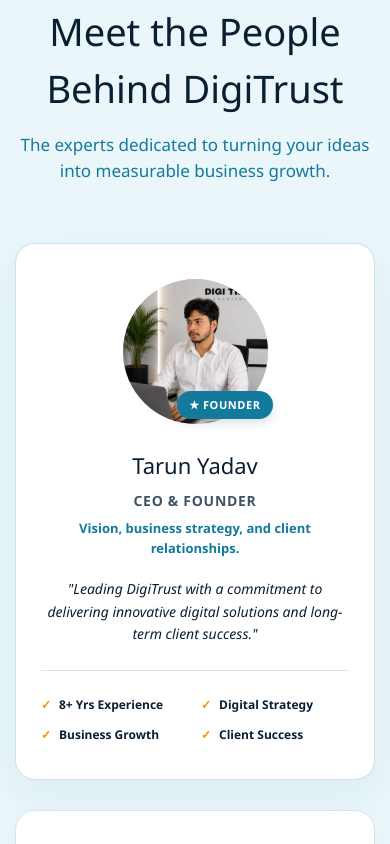
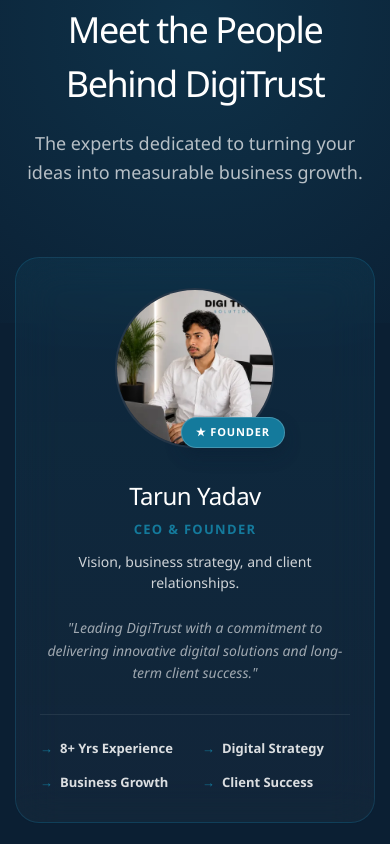
Before and after one commit to Sierra117marksman/Digitrust_solutions, a Next.js app: page / in a window 390 px wide. Shown: the part 10000-10844 px from the top of the page. Built offline with nearby package versions, Linux system fonts and the light colour scheme; no server answers.

Commit message:
feat: complete Phase 2 - add premium team section redesign and navbar dropdown

```diff
--- a/app/components/TeamSection.tsx
+++ b/app/components/TeamSection.tsx
@@ -41,7 +41,7 @@
             </div>
             <div className="team-content">
               <h3>Ajay Thakkar</h3>
-              <p className="team-role">Lead Developer</p>
+              <p className="team-role">Main Developer</p>
               <p className="team-focus">Building fast, secure, scalable websites and applications.</p>
               <p className="team-bio">&quot;Specialized in modern web technologies, performance optimization, and secure application development.&quot;</p>
               <ul className="team-highlights">
--- a/app/globals.css
+++ b/app/globals.css
@@ -181,6 +181,116 @@
 
 .nav-item.active::after {
   width: 100%;
+}
+
+.nav-item-group {
+  position: relative;
+  display: flex;
+  align-items: center;
+  height: 100%;
+}
+
+.dropdown-caret {
+  margin-left: 4px;
+  font-size: 10px;
+  opacity: 0.6;
+  transition: transform 250ms ease;
+}
+
+.nav-item-group:hover .dropdown-caret {
+  transform: rotate(180deg);
+}
+
+.nav-dropdown {
+  position: absolute;
+  top: 100%;
+  left: 50%;
+  transform: translateX(-50%) translateY(10px);
+  padding-top: 15px;
+  opacity: 0;
+  visibility: hidden;
+  pointer-events: none;
+  transition: all 300ms cubic-bezier(0.16, 1, 0.3, 1);
+  z-index: 60;
+}
+
+.nav-item-group:hover .nav-dropdown {
+  opacity: 1;
+  visibility: visible;
+  pointer-events: auto;
+  transform: translateX(-50%) translateY(0);
+}
+
+.nav-dropdown-inner {
+  display: flex;
+  gap: 30px;
+  background: var(--white);
+  border: 1px solid var(--border);
+  border-radius: 16px;
+  padding: 24px;
+  width: max-content;
+  box-shadow: 0 10px 40px rgba(11, 31, 51, 0.08);
+}
+
+.dropdown-col {
+  display: flex;
+  flex-direction: column;
+  gap: 12px;
+  min-width: 240px;
+}
+
+.dropdown-heading {
+  font-size: 11px;
+  font-weight: 800;
+  color: var(--blue-dark);
+  text-transform: uppercase;
+  letter-spacing: 0.1em;
+  padding-bottom: 8px;
+  border-bottom: 1px solid var(--border);
+  margin-bottom: 4px;
+}
+
+.dropdown-link {
+  display: flex;
+  align-items: center;
+  gap: 12px;
+  padding: 10px;
+  border-radius: 12px;
+  transition: background 200ms ease;
+  text-decoration: none;
+}
+
+.dropdown-link:hover {
+  background: var(--ice);
+}
+
+.dropdown-icon {
+  display: flex;
+  align-items: center;
+  justify-content: center;
+  width: 36px;
+  height: 36px;
+  border-radius: 8px;
+  background: var(--white);
+  box-shadow: 0 2px 8px rgba(11, 31, 51, 0.05);
+  font-size: 16px;
+}
+
+.dropdown-link div {
+  display: flex;
+  flex-direction: column;
+  gap: 2px;
+}
+
+.dropdown-link strong {
+  font-size: 14px;
+  font-weight: 650;
+  color: var(--navy);
+}
+
+.dropdown-link span {
+  font-size: 12px;
+  color: var(--slate);
 }
 
 .premium-cta {
@@ -3865,123 +3975,150 @@
 }
 
 /* ==========================================================================
-   TEAM SECTION
+   TEAM SECTION (Premium Redesign)
    ========================================================================== */
 
 .team-section {
-  background: var(--ice);
-  padding-bottom: 120px;
+  background: var(--navy);
+  padding: 120px 0;
+  position: relative;
+  overflow: hidden;
+}
+
+.team-section::before {
+  content: "";
+  position: absolute;
+  top: -200px;
+  left: 50%;
+  transform: translateX(-50%);
+  width: 1000px;
+  height: 600px;
+  background: radial-gradient(circle, rgba(33, 157, 197, 0.15) 0%, rgba(11, 31, 51, 0) 70%);
+  pointer-events: none;
 }
 
 .team-header {
   text-align: center;
-  max-width: 600px;
-  margin: 0 auto 60px;
+  max-width: 650px;
+  margin: 0 auto 70px;
+  position: relative;
+  z-index: 2;
 }
 
 .team-header h2 {
-  font-size: 38px;
-  color: var(--navy);
-  margin-bottom: 15px;
+  font-size: clamp(36px, 5vw, 48px);
+  color: var(--white);
+  margin-bottom: 18px;
+  letter-spacing: -0.04em;
 }
 
 .team-lead {
-  font-size: 17px;
-  color: var(--blue-dark);
-  line-height: 1.5;
+  font-size: 18px;
+  color: rgba(255, 255, 255, 0.7);
+  line-height: 1.6;
 }
 
 .team-grid {
   display: grid;
   grid-template-columns: repeat(3, 1fr);
-  gap: 30px;
+  gap: 24px;
   align-items: stretch;
+  position: relative;
+  z-index: 2;
 }
 
 .team-card {
-  background: var(--white);
-  border-radius: 20px;
-  padding: 35px 25px;
-  box-shadow: 0 10px 30px rgba(11, 31, 51, 0.03);
-  border: 1px solid var(--border);
+  background: rgba(255, 255, 255, 0.03);
+  border-radius: 24px;
+  padding: 40px 32px;
+  border: 1px solid rgba(255, 255, 255, 0.08);
   position: relative;
-  transition: transform 300ms ease, box-shadow 300ms ease;
+  transition: transform 400ms cubic-bezier(0.16, 1, 0.3, 1),
+              background 400ms ease,
+              border-color 400ms ease;
   display: flex;
   flex-direction: column;
-}
+  backdrop-filter: blur(20px);
+}
+
 .team-card:hover {
-  transform: translateY(-5px);
-  box-shadow: 0 15px 40px rgba(11, 31, 51, 0.08);
+  transform: translateY(-8px);
+  background: rgba(255, 255, 255, 0.06);
+  border-color: rgba(255, 255, 255, 0.15);
 }
 
 .ceo-card {
-  box-shadow: 0 15px 40px rgba(20, 122, 156, 0.08);
-  border-color: rgba(20, 122, 156, 0.2);
-  transform: scale(1.02);
-}
+  background: linear-gradient(180deg, rgba(33, 157, 197, 0.08) 0%, rgba(255, 255, 255, 0.03) 100%);
+  border-color: rgba(33, 157, 197, 0.2);
+}
+
 .ceo-card:hover {
-  transform: scale(1.02) translateY(-5px);
-  box-shadow: 0 20px 50px rgba(20, 122, 156, 0.12);
+  background: linear-gradient(180deg, rgba(33, 157, 197, 0.12) 0%, rgba(255, 255, 255, 0.05) 100%);
+  border-color: rgba(33, 157, 197, 0.3);
 }
 
 .team-photo-wrap {
   position: relative;
-  width: 130px;
-  height: 130px;
-  margin: 0 auto 25px;
-}
+  width: 140px;
+  height: 140px;
+  margin: 0 auto 30px;
+}
+
 .ceo-card .team-photo-wrap {
-  width: 145px;
-  height: 145px;
-}
+  width: 160px;
+  height: 160px;
+}
+
 .team-photo {
   width: 100%;
   height: 100%;
   border-radius: 50%;
-  background: var(--border);
+  background: var(--navy);
+  border: 2px solid rgba(255, 255, 255, 0.1);
   display: flex;
   justify-content: center;
   align-items: center;
   font-size: 24px;
   font-weight: 750;
-  color: var(--blue-dark);
+  color: var(--white);
   object-fit: cover;
+  transition: border-color 300ms ease;
+}
+
+.team-card:hover .team-photo {
+  border-color: rgba(255, 255, 255, 0.3);
+}
+.ceo-card:hover .team-photo {
+  border-color: var(--blue-dark);
 }
 
 .team-accent {
   position: absolute;
-  bottom: 5px;
-  right: -5px;
+  bottom: 0;
+  right: -10px;
   background: var(--blue-dark);
   color: var(--white);
-  padding: 6px 12px;
-  border-radius: 20px;
+  padding: 6px 14px;
+  border-radius: 99px;
   font-size: 11px;
   font-weight: 800;
-  box-shadow: 0 4px 10px rgba(11, 31, 51, 0.15);
-  letter-spacing: 0.05em;
+  box-shadow: 0 8px 16px rgba(11, 31, 51, 0.4);
+  letter-spacing: 0.08em;
   text-transform: uppercase;
-}
-.code-accent {
-  right: 5px;
+  border: 1px solid rgba(255, 255, 255, 0.2);
+}
+
+.code-accent, .pm-accent {
+  right: 0;
   padding: 0;
-  width: 32px;
-  height: 32px;
-  display: grid;
-  place-items: center;
-  border-radius: 50%;
-  font-size: 13px;
-}
-.pm-accent {
-  right: 5px;
-  padding: 0;
-  width: 32px;
-  height: 32px;
+  width: 36px;
+  height: 36px;
   display: grid;
   place-items: center;
   border-radius: 50%;
   font-size: 14px;
-  background: var(--navy);
+  background: rgba(255, 255, 255, 0.1);
+  backdrop-filter: blur(10px);
 }
 
 .team-content {
@@ -3990,30 +4127,36 @@
   display: flex;
   flex-direction: column;
 }
+
 .team-content h3 {
-  font-size: 22px;
-  color: var(--navy);
-  margin-bottom: 8px;
-}
+  font-size: 24px;
+  color: var(--white);
+  margin-bottom: 6px;
+  letter-spacing: -0.02em;
+}
+
 .team-role {
-  font-size: 14px;
-  color: var(--slate);
-  font-weight: 600;
-  text-transform: uppercase;
-  letter-spacing: 0.05em;
-  margin-bottom: 8px;
-}
-.team-focus {
   font-size: 13px;
   color: var(--blue-dark);
-  font-weight: 600;
-  margin-bottom: 20px;
-}
+  font-weight: 700;
+  text-transform: uppercase;
+  letter-spacing: 0.1em;
+  margin-bottom: 12px;
+}
+
+.team-focus {
+  font-size: 14px;
+  color: rgba(255, 255, 255, 0.8);
+  font-weight: 500;
+  margin-bottom: 24px;
+  line-height: 1.5;
+}
+
 .team-bio {
   font-size: 14px;
-  color: var(--navy);
+  color: rgba(255, 255, 255, 0.6);
   font-style: italic;
-  margin-bottom: 25px;
+  margin-bottom: 30px;
   line-height: 1.6;
   flex: 1;
 }
@@ -4022,62 +4165,67 @@
   list-style: none;
   padding: 0;
   margin: 0;
-  border-top: 1px solid var(--border);
-  padding-top: 25px;
+  border-top: 1px solid rgba(255, 255, 255, 0.08);
+  padding-top: 24px;
   display: grid;
   grid-template-columns: 1fr 1fr;
-  gap: 12px;
+  gap: 14px;
   text-align: left;
 }
+
 .team-highlights li {
-  font-size: 12px;
-  color: var(--navy);
-  font-weight: 750;
+  font-size: 13px;
+  color: rgba(255, 255, 255, 0.85);
+  font-weight: 600;
   position: relative;
-  padding-left: 18px;
-}
+  padding-left: 20px;
+}
+
 .team-highlights li::before {
-  content: "✓";
+  content: "→";
   position: absolute;
   left: 0;
-  color: #f79009;
+  color: var(--blue-dark);
+  font-weight: bold;
 }
 
 .experience-strip {
   display: flex;
   justify-content: center;
-  gap: 40px;
-  margin-top: 50px;
-  padding: 30px;
-  background: var(--white);
-  border-radius: 20px;
-  box-shadow: 0 10px 30px rgba(11, 31, 51, 0.04);
-  border: 1px solid var(--border);
-}
+  flex-wrap: wrap;
+  gap: 12px;
+  margin-top: 60px;
+  position: relative;
+  z-index: 2;
+}
+
 .experience-item {
-  font-size: 15px;
-  font-weight: 750;
-  color: var(--navy);
+  font-size: 13px;
+  font-weight: 600;
+  color: var(--white);
+  background: rgba(255, 255, 255, 0.05);
+  padding: 10px 20px;
+  border-radius: 99px;
+  border: 1px solid rgba(255, 255, 255, 0.1);
   display: flex;
   align-items: center;
   gap: 8px;
+  transition: background 200ms ease;
+}
+
+.experience-item:hover {
+  background: rgba(255, 255, 255, 0.1);
 }
 
 @media (max-width: 991px) {
   .team-grid {
     grid-template-columns: 1fr;
-    max-width: 420px;
+    max-width: 440px;
     margin: 0 auto;
   }
-  .experience-strip {
-    flex-direction: column;
-    align-items: center;
-    gap: 20px;
-  }
-  .ceo-card {
-    transform: none;
-  }
-  .ceo-card:hover {
-    transform: translateY(-5px);
-  }
-}
+}
+
+@media (max-width: 600px) {
+  .team-section { padding: 80px 0; }
+  .team-card { padding: 30px 24px; }
+}
```
Also changed, not shown: app/components/Navbar.tsx (+63 -2 lines).
